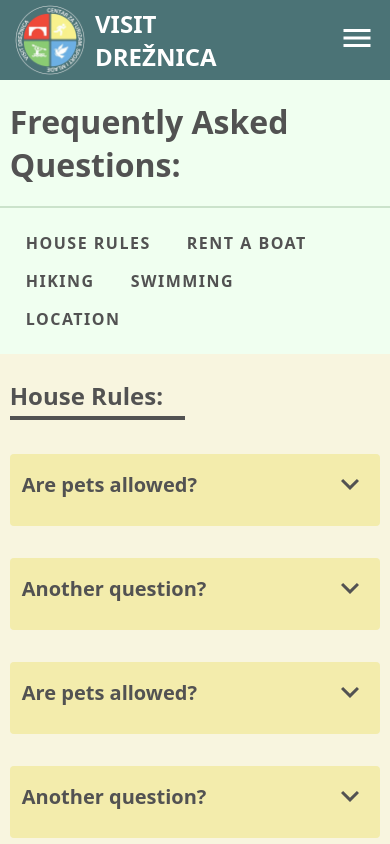
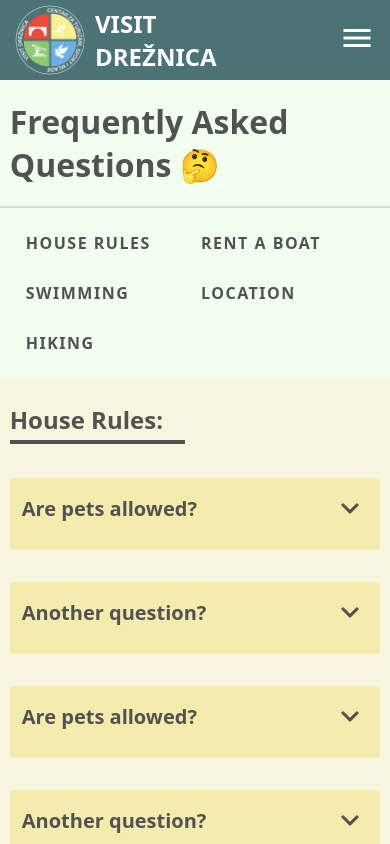
Before and after one commit to ErminMusic/Visit-Dre-nica, a React (Vite) app: page /FAQ in a window 390 px wide. Shown: the top 844 px of the page. Built offline with nearby package versions, Linux system fonts and the light colour scheme.

Commit message:
FAQ Responsive Done

```diff
--- a/src/components/main-components/Questions.jsx
+++ b/src/components/main-components/Questions.jsx
@@ -152,9 +152,9 @@ function Questions() {
     const Categories = [
         "House Rules",
         "Rent A Boat",
-        "Hiking",
         "Swimming",
         "Location",
+        "Hiking",
     ];
     return (
         <Container>
@@ -169,16 +169,16 @@ function Questions() {
                 questions={RentABoat.questionsAndAnswers}
             />
             <QuestionHolder
-                title={Hiking.title}
-                questions={Hiking.questionsAndAnswers}
-            />
-            <QuestionHolder
                 title={Location.title}
                 questions={Location.questionsAndAnswers}
             />
             <QuestionHolder
                 title={Swimming.title}
                 questions={Swimming.questionsAndAnswers}
+            />
+            <QuestionHolder
+                title={Hiking.title}
+                questions={Hiking.questionsAndAnswers}
             />
         </Container>
     );
--- a/src/components/sections/FAQ-components/QuestionNavbar.jsx
+++ b/src/components/sections/FAQ-components/QuestionNavbar.jsx
@@ -35,8 +35,9 @@ const Wrap = styled.div`
 `;
 
 const Container = styled.div`
-    display: flex;
-    flex-wrap: wrap;
+    display: grid;
+    grid-template-columns: repeat(auto-fit, minmax(145px, 1fr));
+    gap: 12px;
     width: 80%;
     padding: 16px;
     @media (max-width: 850px) {
@@ -51,7 +52,6 @@ const NavItem = styled.a`
     font-weight: bold;
     color: #525252;
     text-decoration: none;
-    margin: 16px 36px 16px 0;
     font-size: 16px;
     span {
         letter-spacing: 1.5px;
--- a/src/components/sections/FAQ-components/Title.jsx
+++ b/src/components/sections/FAQ-components/Title.jsx
@@ -4,7 +4,7 @@ function Title() {
     return (
         <Wrap>
             <Container>
-                <h1>Frequently Asked Questions:</h1>
+                <h1>Frequently Asked Questions 🤔</h1>
             </Container>
         </Wrap>
     );
```
